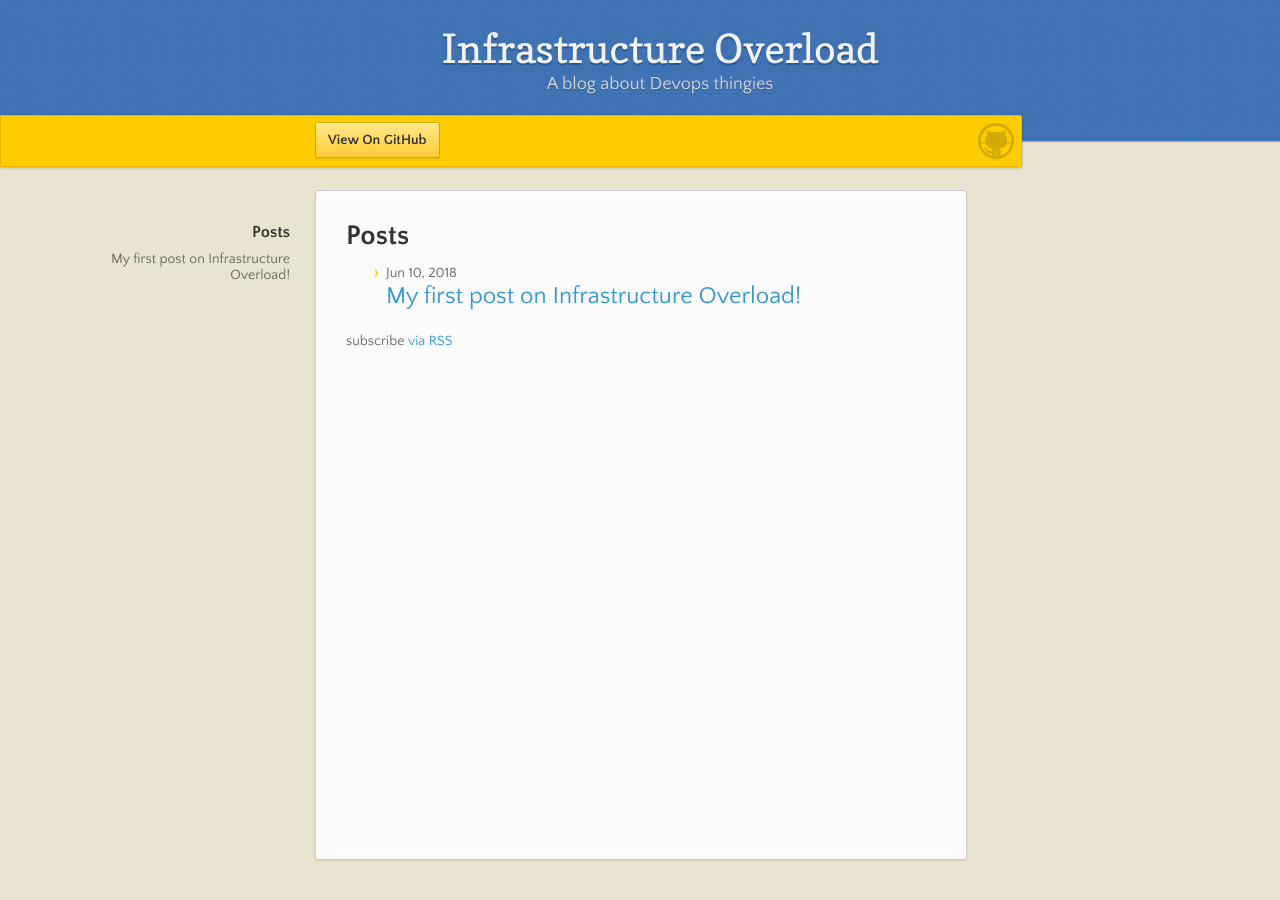
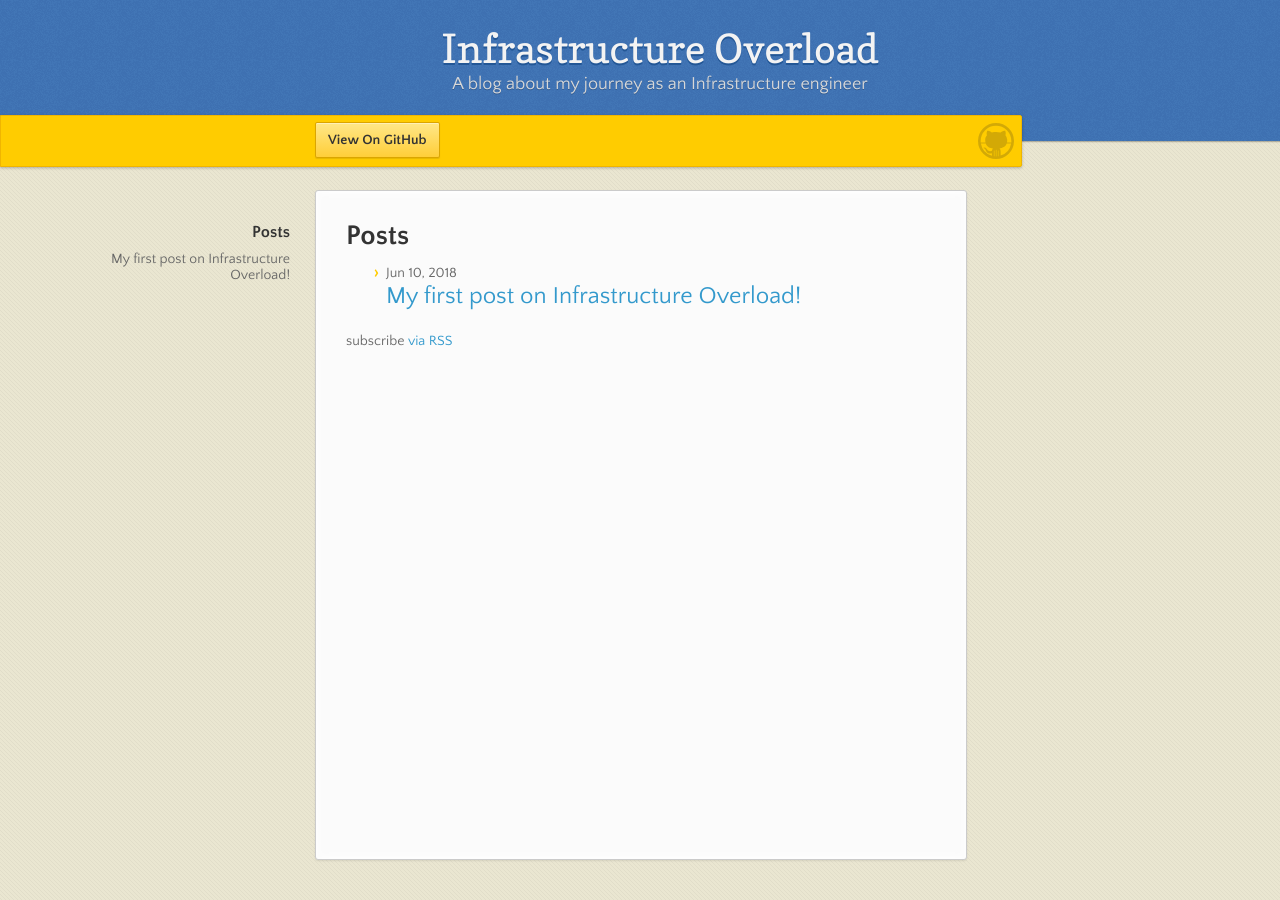
Before and after one commit to InfrastructureOverload/agileek.github.io, a Jekyll site: the page built from index.html, in a window 1280 px wide. Built offline with Jekyll 4.4.1, drawn with Linux system fonts in a browser that asks for light colours.

Commit message:
Changed blog description
Used a tone a bit more formal

```diff
--- a/_config.yml
+++ b/_config.yml
@@ -1,7 +1,7 @@
 # Site settings
 title: Infrastructure Overload
 email: jonathan.pigree@gmail.com
-description: "A blog about Devops thingies"
+description: "A blog about my journey as an Infrastructure engineer"
 baseurl: "/"
 url: "https://infrastructureoverload.github.io"
 github_username:  jpigree
```
